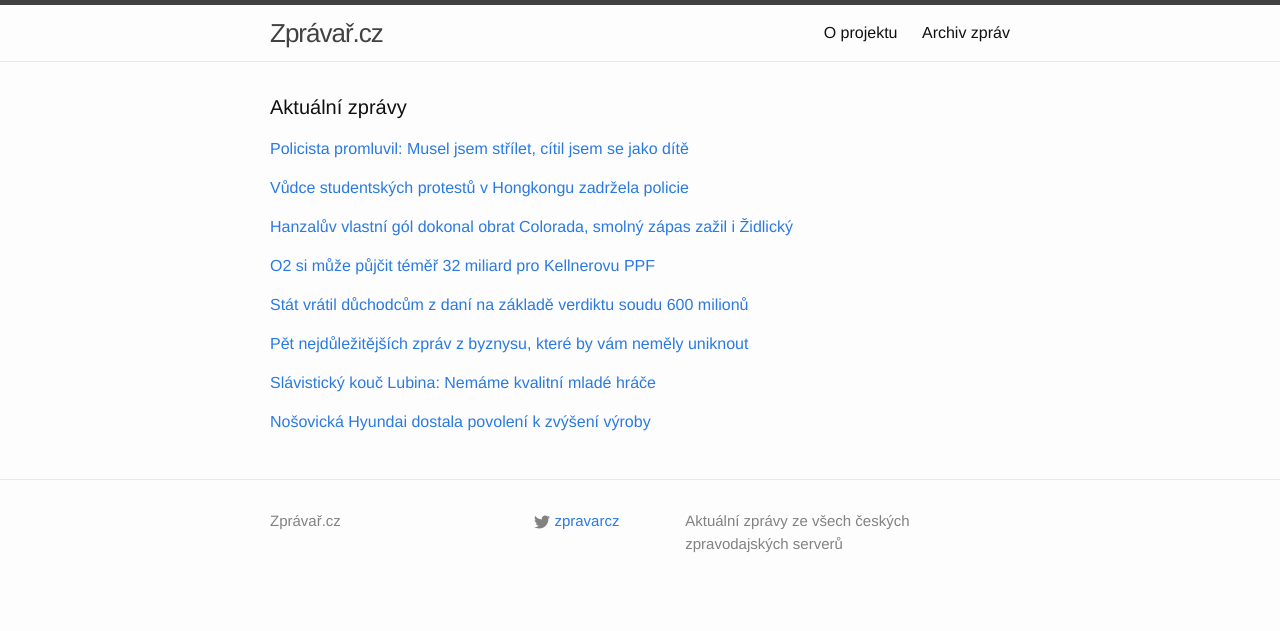
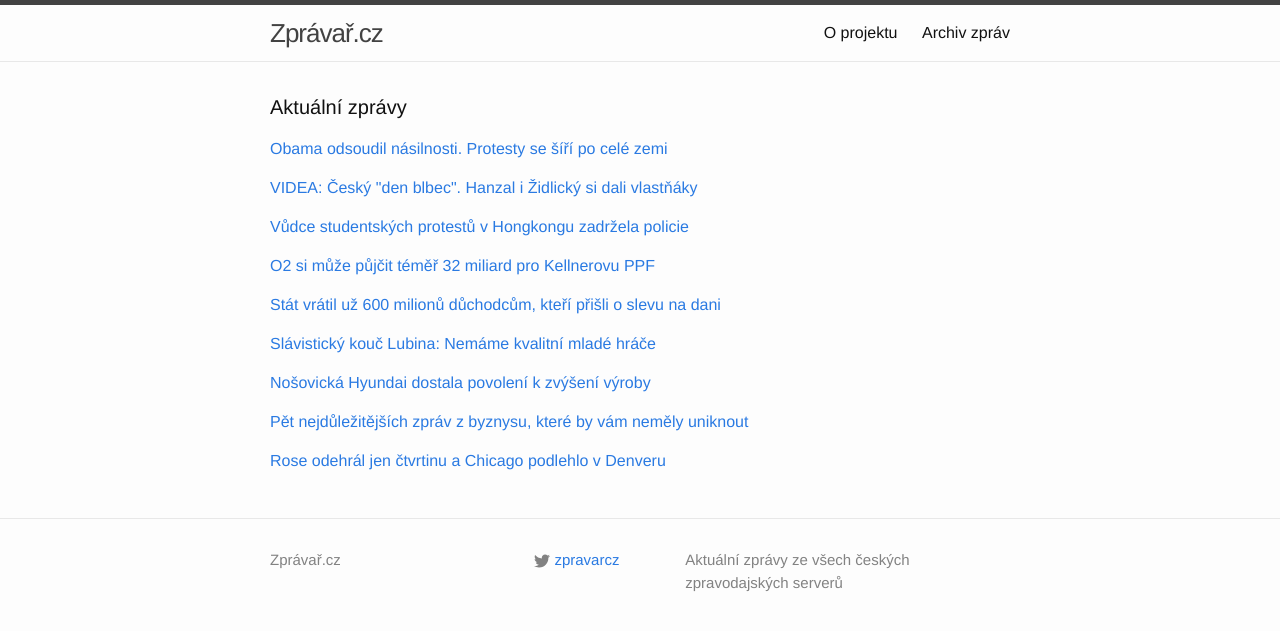
Before and after one commit to adliska/zpravar, a Jekyll site: the page built from index.html, in a window 1280 px wide. Shown: the top 631 px of the page. Built offline with Jekyll 4.4.1, drawn with Linux system fonts in a browser that asks for light colours.

Commit message:
zpravar news update

```diff
--- a/index.html
+++ b/index.html
@@ -5,9 +5,10 @@ layout: default
 <div class="home">
     <h1 class="page-heading">Aktuální zprávy</h1>
 
-<p><a href="javascript:;" onclick="toggle_visibility('zpravy0')">Policista promluvil: Musel jsem střílet, cítil jsem se jako dítě</a></p>
+<p><a href="javascript:;" onclick="toggle_visibility('zpravy0')">Obama odsoudil násilnosti. Protesty se šíří po celé zemi</a></p>
 <div id="zpravy0" style="display:none">
 <ul>
+<li><a href=http://www.tyden.cz/rubriky/zahranici/amerika/obama-odsoudil-nasilnosti-protesty-se-siri-po-cele-zemi_325310.html>Obama odsoudil násilnosti. Protesty se šíří po celé zemi - www.tyden.cz</a></li>
 <li><a href=http://echo24.cz/a/wpxPT>Policista promluvil: Musel jsem střílet, cítil jsem se jako dítě - echo24.cz</a></li>
 <li><a href=http://www.lidovky.cz/obama-odsoudil-nasilnosti-ve-fergusonu-protesty-se-siri-po-usa-psn-/zpravy-svet.aspx?c=A141126_071757_ln_zahranici_ele>Obama odsoudil násilnosti ve Fergusonu. Protesty se šíří po USA  - www.lidovky.cz</a></li>
 <li><a href=http://zpravy.e15.cz/zahranicni/udalosti/obama-odsoudil-nasili-ve-fergusonu-protesty-se-rozsirily-po-usa-1140097>Obama odsoudil násilí ve Fergusonu, protesty se rozšířily po USA - zpravy.e15.cz</a></li>
@@ -20,8 +21,19 @@ layout: default
 <li><a href=http://www.ceskenoviny.cz/zpravy/zpravy/policista-z-fergusonu-se-pry-pri-stretu-s-mladikem-bal-o-zivot/1151542>Policista z Fergusonu se prý při střetu s mladíkem bál o život - www.ceskenoviny.cz</a></li>
 <li><a href=http://www.ceskenoviny.cz/zpravy/zpravy/obama-odsoudil-nasili-ve-fergusonu-nicivou-cinnost-nelze-omluvit/1151521>Obama odsoudil násilí ve Fergusonu, ničivou činnost nelze omluvit - www.ceskenoviny.cz</a></li>
 </ul>
-</div><p><a href="javascript:;" onclick="toggle_visibility('zpravy1')">Vůdce studentských protestů v Hongkongu zadržela policie</a></p>
+</div><p><a href="javascript:;" onclick="toggle_visibility('zpravy1')">VIDEA: Český "den blbec". Hanzal i Židlický si dali vlastňáky</a></p>
 <div id="zpravy1" style="display:none">
+<ul>
+<li><a href=http://www.tyden.cz/rubriky/sport/hokej/nhl/videa-cesky-den-blbec-hanzal-i-zidlicky-si-dali-vlastnaky_325319.html>VIDEA: Český "den blbec". Hanzal i Židlický si dali vlastňáky - www.tyden.cz</a></li>
+<li><a href=http://www.tyden.cz/rubriky/sport/hokej/nhl/hanzaluv-den-blbec-v-prodlouzeni-si-dal-vlastnaka_325319.html>VIDEA: Český "den blbec". Hanzal i Židlický si dali vlastňáky - www.tyden.cz</a></li>
+<li><a href=http://www.rozhlas.cz/_zprava/hanzaluv-vlastni-gol-dokonal-obrat-colorada-smolny-zapas-zazil-i-zidlicky--1424833>Hanzalův vlastní gól dokonal obrat Colorada, smolný zápas zažil i Židlický - www.rozhlas.cz</a></li>
+<li><a href=http://www.denik.cz/hokej/hanzaluv-vlastni-gol-dokonal-ctyrgolovy-obrat-colorada-20141126.html>Smolný večer. Hanzal a Židlický vlastními góly "přispěli" k prohrám svých týmů - www.denik.cz</a></li>
+<li><a href=http://hokej.idnes.cz/hudler-korigoval-porazku-calgary-dl1-/nhl.aspx?c=A141126_071314_nhl_Mkr>Hudler korigoval porážku Calgary, Vancouver si poradil s New Jersey - hokej.idnes.cz</a></li>
+<li><a href=http://sport.aktualne.cz/den-vlastnaku-do-sve-branky-se-trefili-hanzal-i-zidlicky/r~2409791a753411e4b0c4002590604f2e/>Den vlastňáků: do své branky se trefili Hanzal i Židlický - sport.aktualne.cz</a></li>
+<li><a href=http://www.sportovninoviny.cz/zpravy/hanzaluv-vlastni-gol-dokonal-ctyrgolovy-obrat-colorada/1151553>Hanzalův vlastní gól dokonal čtyřgólový obrat Colorada - www.sportovninoviny.cz</a></li>
+</ul>
+</div><p><a href="javascript:;" onclick="toggle_visibility('zpravy2')">Vůdce studentských protestů v Hongkongu zadržela policie</a></p>
+<div id="zpravy2" style="display:none">
 <ul>
 <li><a href=http://www.novinky.cz/zahranicni/svet/354561-vudce-studentskych-protestu-v-hongkongu-zadrzela-policie.html>Vůdce studentských protestů v Hongkongu zadržela policie - www.novinky.cz</a></li>
 <li><a href=http://echo24.cz/a/wH2qK>Policie zadržela dva vůdce studentských protestů - echo24.cz</a></li>
@@ -31,15 +43,6 @@ layout: default
 <li><a href=http://zpravy.aktualne.cz/zahranici/policie-v-hongkongu-zadrzela-dva-vudce-studentskych-protestu/r~ed690f62752c11e4833a0025900fea04/>Policie v Hongkongu zadržela dva vůdce studentských protestů - zpravy.aktualne.cz</a></li>
 <li><a href=http://www.ceskenoviny.cz/zpravy/zpravy/policie-v-hongkongu-pry-zadrzela-dva-vudce-studentskych-protestu/1151546>Policie v Hongkongu prý zadržela dva vůdce studentských protestů - www.ceskenoviny.cz</a></li>
 </ul>
-</div><p><a href="javascript:;" onclick="toggle_visibility('zpravy2')">Hanzalův vlastní gól dokonal obrat Colorada, smolný zápas zažil i Židlický</a></p>
-<div id="zpravy2" style="display:none">
-<ul>
-<li><a href=http://www.rozhlas.cz/_zprava/hanzaluv-vlastni-gol-dokonal-obrat-colorada-smolny-zapas-zazil-i-zidlicky--1424833>Hanzalův vlastní gól dokonal obrat Colorada, smolný zápas zažil i Židlický - www.rozhlas.cz</a></li>
-<li><a href=http://www.denik.cz/hokej/hanzaluv-vlastni-gol-dokonal-ctyrgolovy-obrat-colorada-20141126.html>Smolný večer. Hanzal a Židlický vlastními góly "přispěli" k prohrám svých týmů - www.denik.cz</a></li>
-<li><a href=http://hokej.idnes.cz/hudler-korigoval-porazku-calgary-dl1-/nhl.aspx?c=A141126_071314_nhl_Mkr>Hudler korigoval porážku Calgary, Vancouver si poradil s New Jersey - hokej.idnes.cz</a></li>
-<li><a href=http://sport.aktualne.cz/den-vlastnaku-do-sve-branky-se-trefili-hanzal-i-zidlicky/r~2409791a753411e4b0c4002590604f2e/>Den vlastňáků: do své branky se trefili Hanzal i Židlický - sport.aktualne.cz</a></li>
-<li><a href=http://www.sportovninoviny.cz/zpravy/hanzaluv-vlastni-gol-dokonal-ctyrgolovy-obrat-colorada/1151553>Hanzalův vlastní gól dokonal čtyřgólový obrat Colorada - www.sportovninoviny.cz</a></li>
-</ul>
 </div><p><a href="javascript:;" onclick="toggle_visibility('zpravy3')">O2 si může půjčit téměř 32 miliard pro Kellnerovu PPF</a></p>
 <div id="zpravy3" style="display:none">
 <ul>
@@ -48,32 +51,40 @@ layout: default
 <li><a href=http://zpravy.aktualne.cz/ekonomika/o2-by-si-mohla-kvuli-uveru-pro-ppf-pujcit-az-32-miliard-kc/r~cdd56bfe753c11e4a10c0025900fea04/>O2 by si mohla kvůli úvěru pro PPF půjčit až 32 miliard Kč - zpravy.aktualne.cz</a></li>
 <li><a href=http://www.financninoviny.cz/zpravodajstvi/zpravy/o2-by-si-mohla-kvuli-uveru-pro-ppf-pujcit-az-31-8-miliardy-kc/1151566>O2 by si mohla kvůli úvěru pro PPF půjčit až 31,8 miliardy Kč - www.financninoviny.cz</a></li>
 </ul>
-</div><p><a href="javascript:;" onclick="toggle_visibility('zpravy4')">Stát vrátil důchodcům z daní na základě verdiktu soudu 600 milionů</a></p>
+</div><p><a href="javascript:;" onclick="toggle_visibility('zpravy4')">Stát vrátil už 600 milionů důchodcům, kteří přišli o slevu na dani</a></p>
 <div id="zpravy4" style="display:none">
 <ul>
+<li><a href=http://ekonomika.idnes.cz/stat-vratil-duchodcum-600-milionu-za-slevu-na-dani-fut-/ekonomika.aspx?c=A141126_2119023_ekonomika_fih>Stát vrátil už 600 milionů důchodcům, kteří přišli o slevu na dani - ekonomika.idnes.cz</a></li>
 <li><a href=http://zpravy.e15.cz/domaci/udalosti/stat-vratil-duchodcum-z-dani-na-zaklade-verdiktu-soudu-600-milionu-1140121>Stát vrátil důchodcům z daní na základě verdiktu soudu 600 milionů - zpravy.e15.cz</a></li>
 <li><a href=http://www.tyden.cz/rubriky/byznys/cesko/stat-vratil-pracujicim-duchodcum-jiz-600-milionu-korun_325306.html>Stát vrátil pracujícím důchodcům již 600 milionů korun - www.tyden.cz</a></li>
 <li><a href=http://www.ceskenoviny.cz/zpravy/zpravy/stat-vratil-duchodcum-z-dani-na-zaklade-verdiktu-soudu-600-mil-kc/1151532>Stát vrátil důchodcům z daní na základě verdiktu soudu 600 mil.Kč - www.ceskenoviny.cz</a></li>
 </ul>
-</div><p><a href="javascript:;" onclick="toggle_visibility('zpravy5')">Pět nejdůležitějších zpráv z byznysu, které by vám neměly uniknout</a></p>
+</div><p><a href="javascript:;" onclick="toggle_visibility('zpravy5')">Slávistický kouč Lubina: Nemáme kvalitní mladé hráče</a></p>
 <div id="zpravy5" style="display:none">
+<ul>
+<li><a href=http://sport.aktualne.cz/slavisticky-kouc-lubina-nemame-kvalitni-mlade-hrace/r~db1c89de752b11e48477002590604f2e/>Slávistický kouč Lubina: Nemáme kvalitní mladé hráče - sport.aktualne.cz</a></li>
+<li><a href=http://www.rozhlas.cz/_zprava/hokejova-slavia-je-znovu-v-krizi-trenera-lubinu-zklamali-mladi-hraci--1424829>Hokejová Slavia je znovu v krizi, trenéra Lubinu zklamali mladí hráči - www.rozhlas.cz</a></li>
+<li><a href=http://www.tyden.cz/rubriky/sport/hokej/extraliga/lubina-na-slavii-nenajdete-kvalitniho-osmnactileteho-hrace_325304.html>Lubina: Na Slavii nenajdete kvalitního osmnáctiletého hráče - www.tyden.cz</a></li>
+</ul>
+</div><p><a href="javascript:;" onclick="toggle_visibility('zpravy6')">Nošovická Hyundai dostala povolení k zvýšení výroby</a></p>
+<div id="zpravy6" style="display:none">
+<ul>
+<li><a href=http://www.denik.cz/ekonomika/nosovicka-hyundai-dostala-povoleni-k-zvyseni-vyroby-20141126.html>Nošovická Hyundai dostala povolení k zvýšení výroby - www.denik.cz</a></li>
+<li><a href=http://zpravy.aktualne.cz/ekonomika/ceska-ekonomika/nosovicka-automobilka-hyundai-dostala-povoleni-zvysit-vyrobu/r~9eb3d00a753111e49b26002590604f2e/>Nošovická automobilka Hyundai dostala povolení zvýšit výrobu - zpravy.aktualne.cz</a></li>
+<li><a href=http://www.financninoviny.cz/zpravodajstvi/zpravy/nosovicka-hyundai-dostala-povoleni-k-zvyseni-vyroby-uvedla-e15/1151525>Nošovická Hyundai dostala povolení k zvýšení výroby, uvedla E15 - www.financninoviny.cz</a></li>
+</ul>
+</div><p><a href="javascript:;" onclick="toggle_visibility('zpravy7')">Pět nejdůležitějších zpráv z byznysu, které by vám neměly uniknout</a></p>
+<div id="zpravy7" style="display:none">
 <ul>
 <li><a href=http://byznys.ihned.cz/zpravodajstvi-cesko/c1-63172160-pet-nejdulezitejsich-zprav-z-byznysu-ktere-by-vam-nemely-uniknout>Pět nejdůležitějších zpráv z byznysu, které by vám neměly uniknout - byznys.ihned.cz</a></li>
 <li><a href=http://www.financninoviny.cz/zpravodajstvi/zpravy/energeticky-urad-zverejni-regulovane-ceny-na-pristi-rok/1151527>Energetický úřad zveřejní regulované ceny na příští rok - www.financninoviny.cz</a></li>
 <li><a href=http://www.rozhlas.cz/_zprava/elektrina-v-pristim-roce-podle-analytiku-opet-zlevni-domacnosti-usetri-stokoruny--1424805>Elektřina v příštím roce podle analytiků opět zlevní. Domácnosti ušetří stokoruny - www.rozhlas.cz</a></li>
 </ul>
-</div><p><a href="javascript:;" onclick="toggle_visibility('zpravy6')">Slávistický kouč Lubina: Nemáme kvalitní mladé hráče</a></p>
-<div id="zpravy6" style="display:none">
+</div><p><a href="javascript:;" onclick="toggle_visibility('zpravy8')">Rose odehrál jen čtvrtinu a Chicago podlehlo v Denveru</a></p>
+<div id="zpravy8" style="display:none">
 <ul>
-<li><a href=http://sport.aktualne.cz/slavisticky-kouc-lubina-nemame-kvalitni-mlade-hrace/r~db1c89de752b11e48477002590604f2e/>Slávistický kouč Lubina: Nemáme kvalitní mladé hráče - sport.aktualne.cz</a></li>
-<li><a href=http://www.rozhlas.cz/_zprava/hokejova-slavia-je-znovu-v-krizi-trenera-lubinu-zklamali-mladi-hraci--1424829>Hokejová Slavia je znovu v krizi, trenéra Lubinu zklamali mladí hráči - www.rozhlas.cz</a></li>
-<li><a href=http://www.tyden.cz/rubriky/sport/hokej/extraliga/lubina-na-slavii-nenajdete-kvalitniho-osmnactileteho-hrace_325304.html>Lubina: Na Slavii nenajdete kvalitního osmnáctiletého hráče - www.tyden.cz</a></li>
-</ul>
-</div><p><a href="javascript:;" onclick="toggle_visibility('zpravy7')">Nošovická Hyundai dostala povolení k zvýšení výroby</a></p>
-<div id="zpravy7" style="display:none">
-<ul>
-<li><a href=http://www.denik.cz/ekonomika/nosovicka-hyundai-dostala-povoleni-k-zvyseni-vyroby-20141126.html>Nošovická Hyundai dostala povolení k zvýšení výroby - www.denik.cz</a></li>
-<li><a href=http://zpravy.aktualne.cz/ekonomika/ceska-ekonomika/nosovicka-automobilka-hyundai-dostala-povoleni-zvysit-vyrobu/r~9eb3d00a753111e49b26002590604f2e/>Nošovická automobilka Hyundai dostala povolení zvýšit výrobu - zpravy.aktualne.cz</a></li>
-<li><a href=http://www.financninoviny.cz/zpravodajstvi/zpravy/nosovicka-hyundai-dostala-povoleni-k-zvyseni-vyroby-uvedla-e15/1151525>Nošovická Hyundai dostala povolení k zvýšení výroby, uvedla E15 - www.financninoviny.cz</a></li>
+<li><a href=http://sport.aktualne.cz/rose-odehral-jen-ctvrtinu-a-chicago-podlehlo-v-denveru/r~e4696474754611e490f70025900fea04/>Rose odehrál jen čtvrtinu a Chicago podlehlo v Denveru - sport.aktualne.cz</a></li>
+<li><a href=http://www.denik.cz/ostatni_sport/rose-odehral-jen-ctvrtinu-a-chicago-podlehlo-v-denveru-20141126.html>Rose odstoupil ze zápasu v Denveru a oslabené Chicago padlo - www.denik.cz</a></li>
+<li><a href=http://www.sportovninoviny.cz/zpravy/rose-odehral-jen-ctvrtinu-a-chicago-podlehlo-v-denveru/1151577>Rose odehrál jen čtvrtinu a Chicago podlehlo v Denveru - www.sportovninoviny.cz</a></li>
 </ul>
 </div></div>
```
